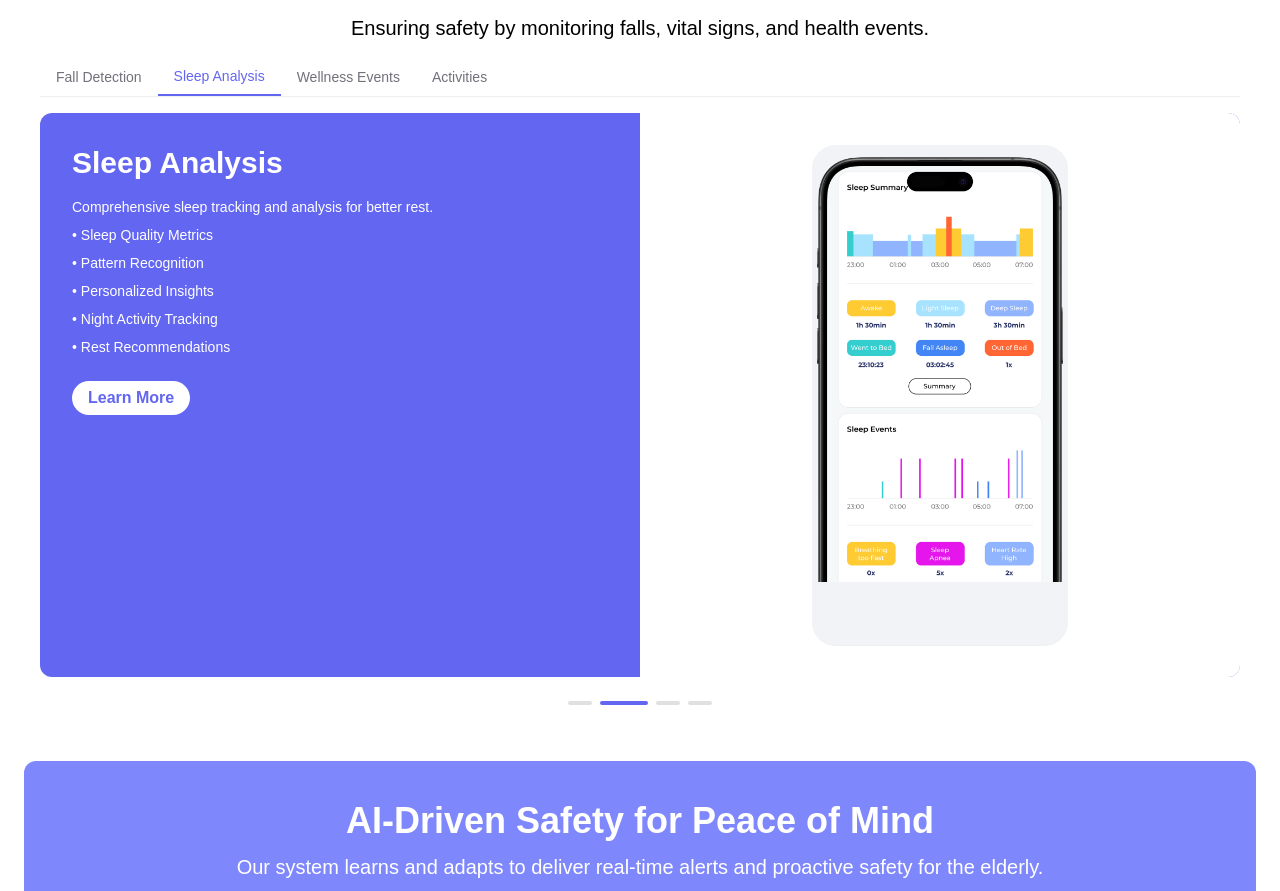
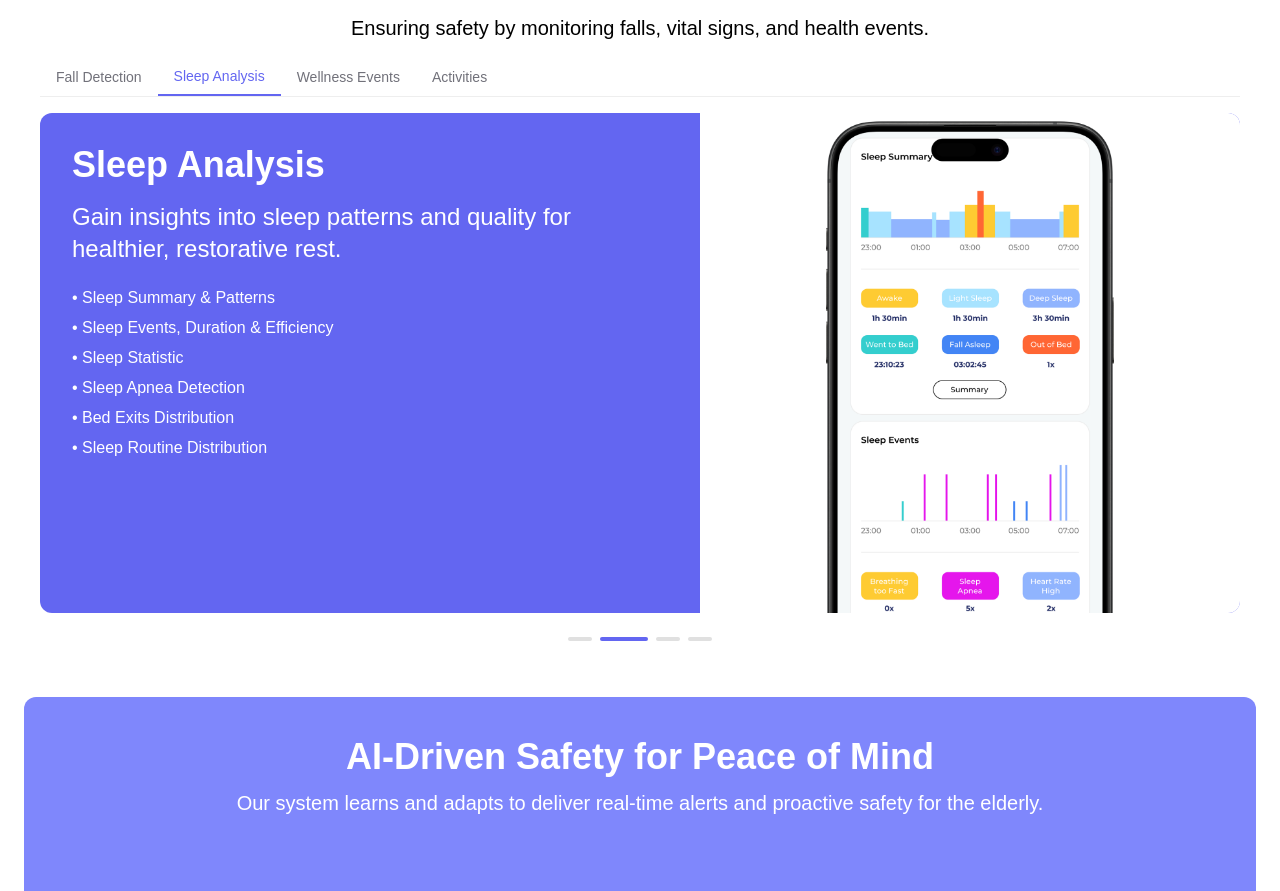
Before and after one commit to seenyor/new-seenyor, a Next.js app: page /monitoring in a window 1280 px wide. Shown: the part 2653-3544 px from the top of the page. Built offline with nearby package versions, Linux system fonts and the light colour scheme; no server answers; a web font is replaced by a local one.

Commit message:
change the carousel

```diff
--- a/src/components/Carousel/MonitoringCarousel.jsx
+++ b/src/components/Carousel/MonitoringCarousel.jsx
@@ -10,53 +10,60 @@ const features = [
     id: "fall-detection",
     title: "Fall Detection",
     image: "device1.png",
+    subtitle:
+      "Instant alerts for falls, ensuring timely assistance when it matters most.",
     content: [
-      "Instant alerts for falls, ensuring timely assistance when it matters most.",
       "• Immediate Alerts",
       "• 24/7 Monitoring of Each Move",
       "• Advanced AI algorithms for accurate detection",
       "• Two-Way Communication",
-      "• Auto Fall Location",
-      "• SOS Button",
+      "• Data Insights",
+      "• Exact Fall Location",
     ],
   },
   {
     id: "sleep-analysis",
     title: "Sleep Analysis",
+    subtitle:
+      "Gain insights into sleep patterns and quality for healthier, restorative rest.",
     image: "device2.png",
     content: [
-      "Comprehensive sleep tracking and analysis for better rest.",
-      "• Sleep Quality Metrics",
-      "• Pattern Recognition",
-      "• Personalized Insights",
-      "• Night Activity Tracking",
-      "• Rest Recommendations",
+      "• Sleep Summary & Patterns",
+      "• Sleep Events, Duration & Efficiency",
+      "• Sleep Statistic",
+      "• Sleep Apnea Detection",
+      "• Bed Exits Distribution",
+      "• Sleep Routine Distribution",
     ],
   },
   {
     id: "wellness-events",
     title: "Wellness Events",
+    subtitle:
+      "Real-time monitoring of vital signs and alerts for critical health changes.",
     image: "device3.png",
     content: [
-      "Stay connected with community wellness activities and events.",
-      "• Community Gatherings",
-      "• Virtual Health Sessions",
-      "• Expert Consultations",
-      "• Group Exercise Classes",
-      "• Personal Event Calendar",
+      "• Real-Time Heart Rate Monitoring",
+      "• Real-Time Respiratory Rate Monitoring",
+      "• Sleep Apnea Detection",
+      "• Health Insights",
+      "• Apnea-Hypopnea Index (AHI)",
+      "• Low & High Heart and Respiratory rate detection",
     ],
   },
   {
     id: "activities",
     title: "Activities",
+    subtitle:
+      "Track daily movements and routines to promote healthy, active living.",
     image: "device4.png",
     content: [
-      "Track and encourage daily activities for a healthier lifestyle.",
-      "• Step Counter",
-      "• Exercise Tracking",
-      "• Activity Reminders",
-      "• Goal Setting",
-      "• Progress Visualization",
+      "• Daytime Activity Data",
+      "• Sedentary Time",
+      "• Walking Steps and Speed",
+      "• Number of Rooms visited",
+      "• Body Movement Index",
+      "• Daily Activities Distribution",
     ],
   },
 ];
@@ -95,7 +102,7 @@ export default function MonitoringCarousel() {
       <div className="flex md:flex-col bg-[#6366f1] rounded-xl overflow-hidden">
         {/* Left side - Feature content */}
         <motion.div
-          className="w-full md:w-1/2 p-8 text-white"
+          className="w-[55%] md:w-full p-8 text-white"
           initial={{ opacity: 0, x: -50 }}
           animate={{ opacity: 1, x: 0 }}
           transition={{ duration: 0.5 }}
@@ -108,29 +115,24 @@ export default function MonitoringCarousel() {
               exit={{ opacity: 0, y: -20 }}
               transition={{ duration: 0.5 }}
             >
-              <h2 className="text-3xl font-bold mb-4">
+              <h2 className="text-4xl font-bold mb-4">
                 {features[activeFeature].title}
               </h2>
+              <h2 className="text-2xl mb-6">
+                {features[activeFeature].subtitle}
+              </h2>
               {features[activeFeature].content.map((item, index) => (
-                <p key={index} className="mb-2 text-sm">
+                <p key={index} className="mb-3">
                   {item}
                 </p>
               ))}
-              <motion.button
-                className="mt-4 bg-white text-[#6366f1] px-4 py-2 rounded-full font-semibold"
-                whileHover={{ scale: 1.05 }}
-                whileTap={{ scale: 0.95 }}
-              >
-                Learn More
-              </motion.button>
             </motion.div>
           </AnimatePresence>
         </motion.div>
 
         {/* Right side - Mobile app mockup */}
-        <div className="w-full md:w-1/2 bg-white p-8 flex items-center justify-center">
         <motion.div
-            className="w-64 h-[500px] bg-gray-100 rounded-3xl overflow-hidden shadow-xl"
+          className="w-[45%] md:w-full bg-white flex items-center justify-center  mx-auto h-[500px] overflow-hidden"
           initial={{ opacity: 0, y: 50 }}
           animate={{ opacity: 1, y: 0 }}
           transition={{ duration: 0.5, delay: 0.2 }}
@@ -142,7 +144,6 @@ export default function MonitoringCarousel() {
             alt=""
           />
         </motion.div>
-        </div>
       </div>
 
       {/* Bottom navigation bars */}
```
Lines whose indentation alone changed are shown as unchanged.
